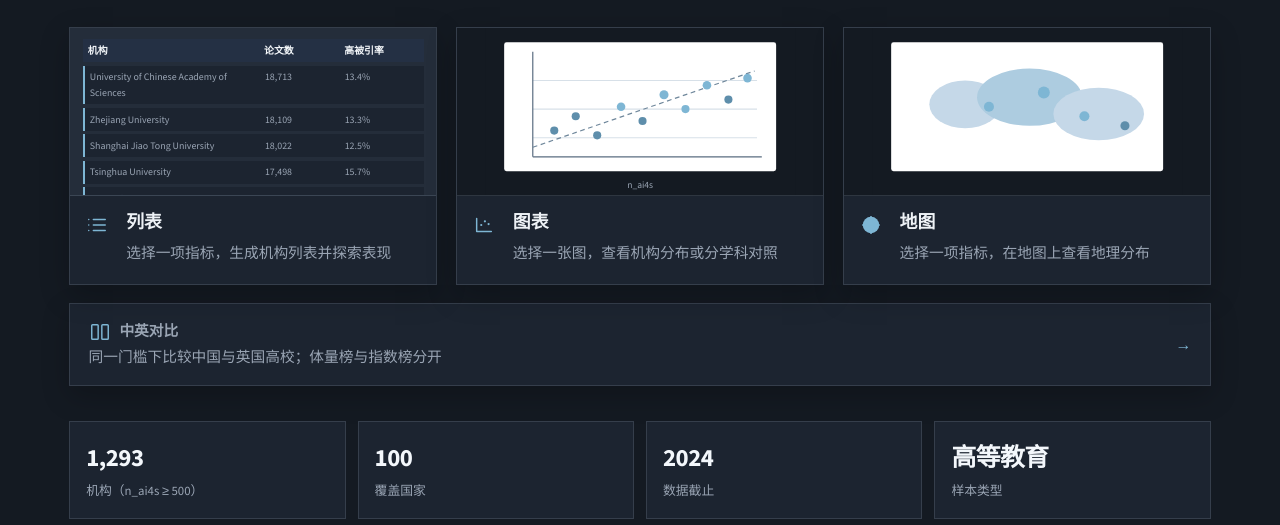
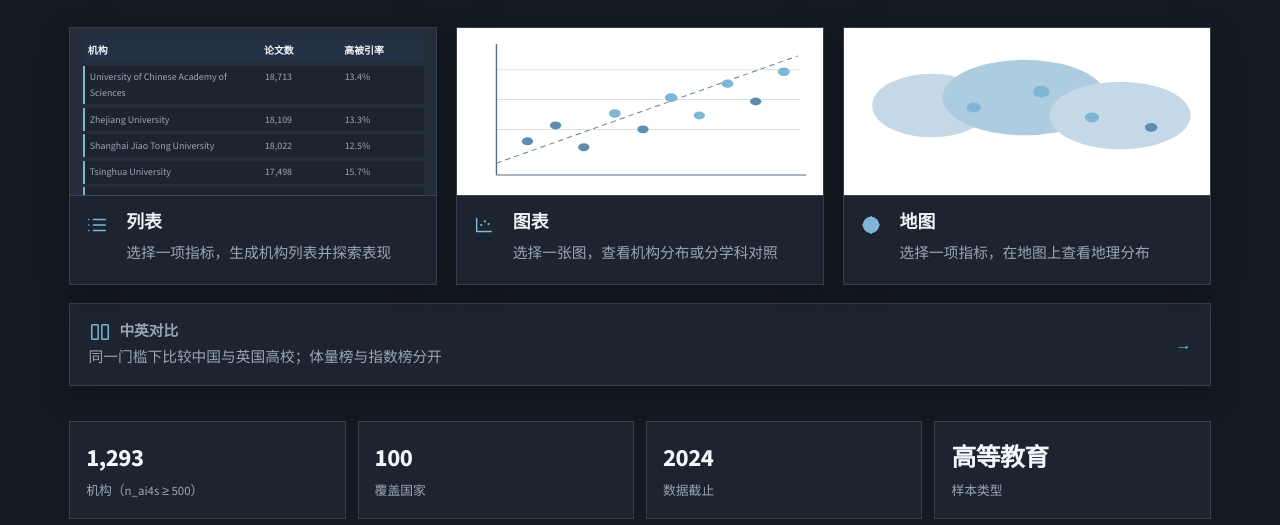
Before and after one commit to LSK703/ai4s-institutions, a website built with Vite: page home.html in a window 1280 px wide. Shown: the part 275-800 px from the top of the page. Built offline with nearby package versions, Linux system fonts and the light colour scheme.

Commit message:
Match Charts and Map preview size to List, and drop the n_ai4s label.

```diff
--- a/home.html
+++ b/home.html
@@ -34,26 +34,24 @@
 
         <a class="view-card" href="explore/chart.html">
           <div class="view-preview">
-            <svg class="preview-chart" viewBox="0 0 260 140" aria-hidden="true">
-              <rect class="preview-bg" width="260" height="140" />
-              <rect class="preview-paper" x="16" y="12" width="228" height="108" rx="2" />
-              <line class="preview-grid" x1="40" y1="44" x2="228" y2="44" />
-              <line class="preview-grid" x1="40" y1="68" x2="228" y2="68" />
-              <line class="preview-grid" x1="40" y1="92" x2="228" y2="92" />
-              <line class="preview-axis" x1="40" y1="108" x2="232" y2="108" />
-              <line class="preview-axis" x1="40" y1="20" x2="40" y2="108" />
-              <line class="preview-trend" x1="40" y1="100" x2="226" y2="36" />
-              <circle class="preview-dot" cx="58" cy="86" r="3.4" />
-              <circle class="preview-dot" cx="76" cy="74" r="3.4" />
-              <circle class="preview-dot" cx="94" cy="90" r="3.4" />
-              <circle class="preview-dot-on" cx="114" cy="66" r="3.6" />
-              <circle class="preview-dot" cx="132" cy="78" r="3.4" />
-              <circle class="preview-dot-on" cx="150" cy="56" r="3.8" />
-              <circle class="preview-dot-on" cx="168" cy="68" r="3.4" />
-              <circle class="preview-dot-on" cx="186" cy="48" r="3.6" />
-              <circle class="preview-dot" cx="204" cy="60" r="3.4" />
-              <circle class="preview-dot-on" cx="220" cy="42" r="3.6" />
-              <text class="preview-label" x="130" y="134" text-anchor="middle">n_ai4s</text>
+            <svg class="preview-chart" viewBox="0 0 260 168" preserveAspectRatio="none" aria-hidden="true">
+              <rect class="preview-paper" width="260" height="168" />
+              <line class="preview-grid" x1="28" y1="42" x2="244" y2="42" />
+              <line class="preview-grid" x1="28" y1="72" x2="244" y2="72" />
+              <line class="preview-grid" x1="28" y1="102" x2="244" y2="102" />
+              <line class="preview-axis" x1="28" y1="148" x2="248" y2="148" />
+              <line class="preview-axis" x1="28" y1="16" x2="28" y2="148" />
+              <line class="preview-trend" x1="28" y1="136" x2="242" y2="28" />
+              <circle class="preview-dot" cx="50" cy="114" r="4" />
+              <circle class="preview-dot" cx="70" cy="98" r="4" />
+              <circle class="preview-dot" cx="90" cy="120" r="4" />
+              <circle class="preview-dot-on" cx="112" cy="86" r="4.2" />
+              <circle class="preview-dot" cx="132" cy="102" r="4" />
+              <circle class="preview-dot-on" cx="152" cy="70" r="4.4" />
+              <circle class="preview-dot-on" cx="172" cy="88" r="4" />
+              <circle class="preview-dot-on" cx="192" cy="56" r="4.2" />
+              <circle class="preview-dot" cx="212" cy="74" r="4" />
+              <circle class="preview-dot-on" cx="232" cy="44" r="4.2" />
             </svg>
           </div>
           <div class="view-body">
@@ -65,16 +63,15 @@
 
         <a class="view-card" href="explore/map.html">
           <div class="view-preview">
-            <svg class="preview-map" viewBox="0 0 260 140" aria-hidden="true">
-              <rect class="preview-bg" width="260" height="140" />
-              <rect class="preview-paper" x="16" y="12" width="228" height="108" rx="2" />
-              <ellipse class="preview-land" cx="78" cy="64" rx="30" ry="20" />
-              <ellipse class="preview-land-2" cx="132" cy="58" rx="44" ry="24" />
-              <ellipse class="preview-land" cx="190" cy="72" rx="38" ry="22" />
-              <circle class="preview-dot-on" cx="98" cy="66" r="4.2" />
-              <circle class="preview-dot-on" cx="144" cy="54" r="5" />
-              <circle class="preview-dot-on" cx="178" cy="74" r="4.2" />
-              <circle class="preview-dot" cx="212" cy="82" r="3.8" />
+            <svg class="preview-map" viewBox="0 0 260 168" preserveAspectRatio="none" aria-hidden="true">
+              <rect class="preview-paper" width="260" height="168" />
+              <ellipse class="preview-land" cx="62" cy="78" rx="42" ry="32" />
+              <ellipse class="preview-land-2" cx="128" cy="70" rx="58" ry="38" />
+              <ellipse class="preview-land" cx="196" cy="88" rx="50" ry="34" />
+              <circle class="preview-dot-on" cx="92" cy="80" r="5" />
+              <circle class="preview-dot-on" cx="140" cy="64" r="6" />
+              <circle class="preview-dot-on" cx="176" cy="90" r="5" />
+              <circle class="preview-dot" cx="218" cy="100" r="4.4" />
             </svg>
           </div>
           <div class="view-body">
@@ -132,6 +129,6 @@
       </aside>
     </main>
     <div id="site-footer"></div>
-    <script type="module" src="src/pages/home.js?v=home2"></script>
+    <script type="module" src="src/pages/home.js?v=home3"></script>
   </body>
 </html>
--- a/src/pages/home.js
+++ b/src/pages/home.js
@@ -1,4 +1,4 @@
-import "../shell.js?v=home2";
+import "../shell.js?v=home3";
 import { fmtInt, fmtPct, loadInstitutions } from "../data.js";
 
 const payload = await loadInstitutions();
--- a/src/shell.js
+++ b/src/shell.js
@@ -7,7 +7,7 @@ applyTheme();
 if (!document.querySelector("link[data-ai4s-css]")) {
   const link = document.createElement("link");
   link.rel = "stylesheet";
-  link.href = `${new URL("./styles.css", import.meta.url).href}?v=home2`;
+  link.href = `${new URL("./styles.css", import.meta.url).href}?v=home3`;
   link.dataset.ai4sCss = "1";
   document.head.appendChild(link);
 }
--- a/src/styles.css
+++ b/src/styles.css
@@ -282,19 +282,13 @@ h3 { font-size: 1.05rem; margin: 0 0 0.4rem; }
   font-weight: 600;
 }
 
-.view-preview:has(.preview-chart),
-.view-preview:has(.preview-map) {
-  background: var(--bg);
-}
 .preview-chart, .preview-map { width: 100%; height: 100%; display: block; }
-.preview-bg { fill: var(--bg); }
 .preview-paper { fill: var(--figure-bg); }
 .preview-axis { stroke: #c5d0da; }
 .preview-grid { stroke: #e4ebf1; }
 .preview-trend { stroke: #8aa0b3; stroke-dasharray: 4 3; }
 .preview-dot { fill: #7aa3bf; }
 .preview-dot-on { fill: var(--accent); }
-.preview-label { fill: var(--muted); font-size: 8px; font-family: var(--sans); }
 .preview-land { fill: #c5d8e8; }
 .preview-land-2 { fill: #adcce0; }
 [data-theme="dark"] .preview-axis { stroke: #5a6d80; }
```
